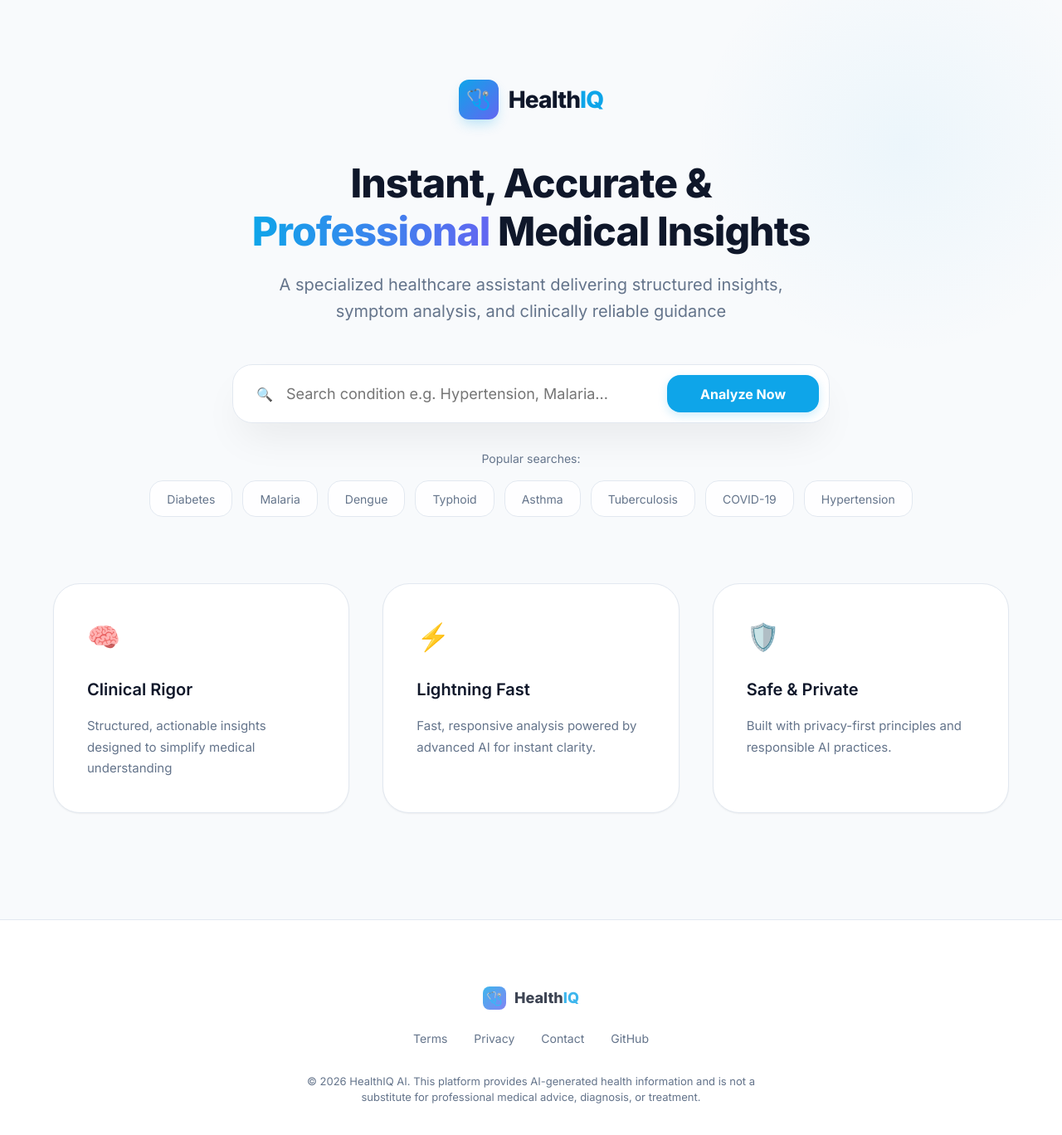
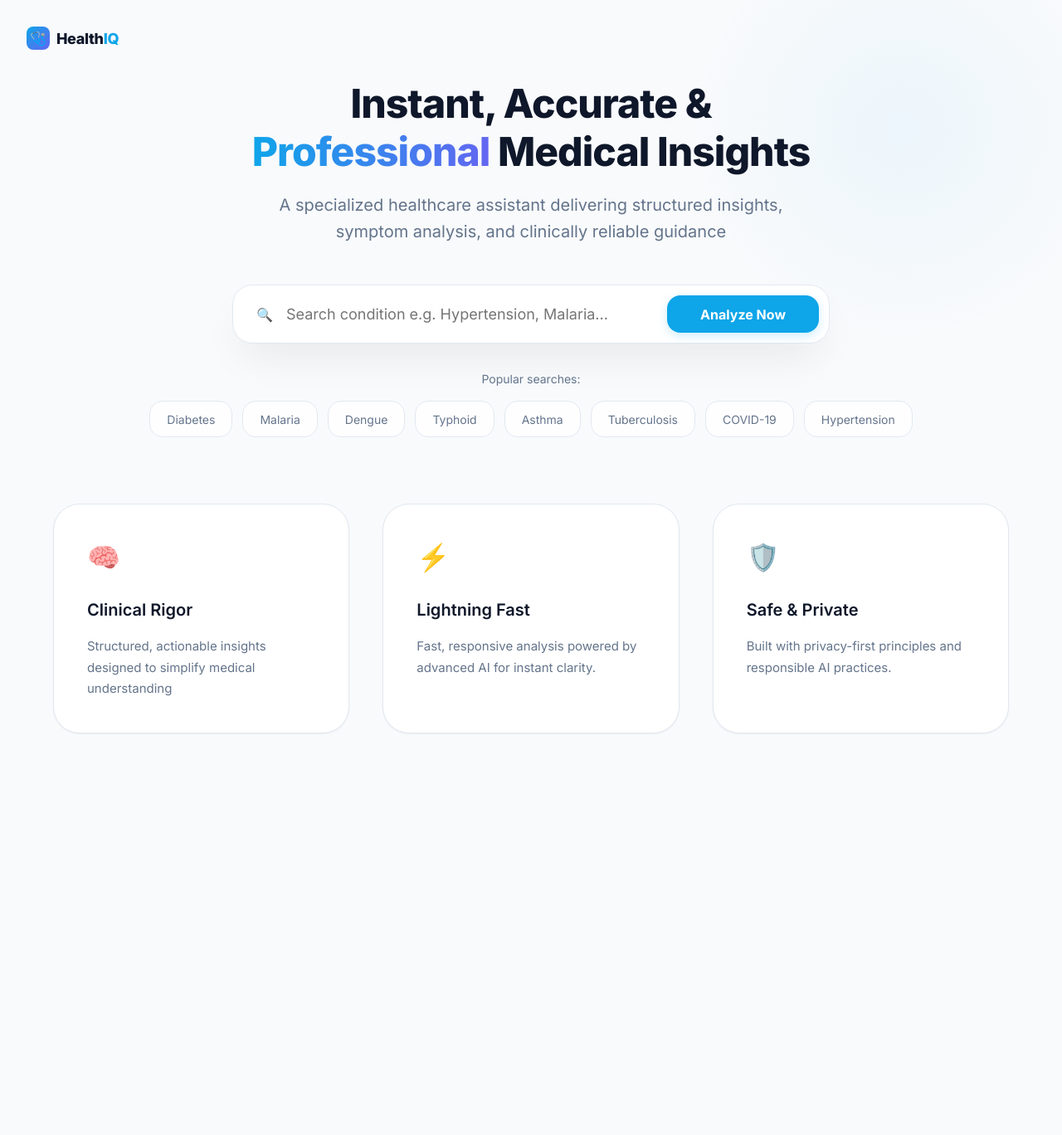
Before and after one commit to kashyap3037-crypto/HealthIQ, a React (Vite) app: page /#/ in a window 1280 px wide. Shown: the top 1368 px of the page at 83% size. After the commit the page ends 1012 px from the top, so only its background shows below. Built offline with nearby package versions, Linux system fonts and the light colour scheme; no server answers.

Commit message:
UI: Corner logo only, minimal layout

```diff
--- a/src/App.jsx
+++ b/src/App.jsx
@@ -1,18 +1,32 @@
-import { HashRouter as Router, Routes, Route } from 'react-router-dom'
-import Footer from './components/common/Footer.jsx'
+import { HashRouter as Router, Routes, Route, Link } from 'react-router-dom'
 import Home from './pages/Home.jsx'
 import ResultPage from './pages/ResultPage.jsx'
 
 export default function App() {
   return (
     <Router>
-      <div style={{ minHeight: '100vh', background: '#f8fafc', color: '#0f172a' }}>
+      <div style={{ minHeight: '100vh', background: '#f8fafc', color: '#0f172a', position: 'relative' }}>
 
         <style>{`
           @keyframes spin    { to { transform: rotate(360deg); } }
           @keyframes fadeUp  { from { opacity:0; transform:translateY(18px); } to { opacity:1; transform:translateY(0); } }
           .fade-in { animation: fadeUp 0.4s ease forwards; }
         `}</style>
+
+        {/* ── Minimalist Branding in Corner ── */}
+        <div style={{ position: 'absolute', top: '2rem', left: '2rem', zIndex: 100 }}>
+          <Link to="/" style={{ textDecoration: 'none', color: 'inherit', display: 'flex', alignItems: 'center', gap: '0.5rem' }}>
+            <div style={{
+              width: '1.75rem', height: '1.75rem', borderRadius: '0.5rem',
+              background: 'linear-gradient(135deg, #0ea5e9, #6366f1)',
+              display: 'flex', alignItems: 'center', justifyContent: 'center',
+              fontSize: '1rem'
+            }}>🩺</div>
+            <span style={{ fontWeight: 800, fontSize: '1.125rem', letterSpacing: '-0.02em' }}>
+              Health<span style={{ color: 'var(--primary)' }}>IQ</span>
+            </span>
+          </Link>
+        </div>
 
         <Routes>
           <Route path="/" element={<Home />} />
@@ -21,8 +35,6 @@ export default function App() {
           <Route path="*" element={<Home />} />
         </Routes>
 
-        <Footer />
-
       </div>
     </Router>
   )
--- a/src/components/common/Footer.jsx
+++ /dev/null
@@ -1,37 +0,0 @@
-
-export default function Footer() {
-  return (
-    <footer style={{
-      padding: '5rem 0 3rem',
-      background: 'var(--white)',
-      borderTop: '1px solid var(--border-color)',
-      textAlign: 'center',
-      marginTop: 'auto'
-    }}>
-      <div className="container">
-        <div style={{ display: 'flex', alignItems: 'center', justifyContent: 'center', gap: '0.625rem', marginBottom: '1.5rem', opacity: 0.8 }}>
-          <div style={{
-            width: '1.75rem', height: '1.75rem', borderRadius: '0.5rem',
-            background: 'linear-gradient(135deg, #0ea5e9, #6366f1)',
-            display: 'flex', alignItems: 'center', justifyContent: 'center',
-            fontSize: '1rem', color: '#fff'
-          }}>🩺</div>
-          <span style={{ fontWeight: 800, fontSize: '1.125rem' }}>
-            Health<span style={{ color: 'var(--primary)' }}>IQ</span>
-          </span>
-        </div>
-
-        <div style={{ display: 'flex', justifyContent: 'center', gap: '2rem', marginBottom: '2rem' }}>
-          <a href="#" style={{ color: 'var(--text-muted)', textDecoration: 'none', fontSize: '0.875rem' }}>Terms</a>
-          <a href="#" style={{ color: 'var(--text-muted)', textDecoration: 'none', fontSize: '0.875rem' }}>Privacy</a>
-          <a href="#" style={{ color: 'var(--text-muted)', textDecoration: 'none', fontSize: '0.875rem' }}>Contact</a>
-          <a href="#" style={{ color: 'var(--text-muted)', textDecoration: 'none', fontSize: '0.875rem' }}>GitHub</a>
-        </div>
-
-        <p style={{ fontSize: '0.8125rem', color: 'var(--text-muted)', maxWidth: '600px', margin: '0 auto' }}>
-          © {new Date().getFullYear()} HealthIQ AI. This platform provides AI-generated health information and is not a substitute for professional medical advice, diagnosis, or treatment.
-        </p>
-      </div>
-    </footer>
-  )
-}
--- a/src/pages/Home.jsx
+++ b/src/pages/Home.jsx
@@ -28,20 +28,6 @@ export default function Home() {
 
       <main className="container" style={{ position: 'relative', zIndex: 1, padding: '6rem 1.5rem 8rem' }}>
 
-        {/* ── Branding ── */}
-        <div style={{ display: 'flex', justifyContent: 'center', marginBottom: '3rem' }} className="fade-in">
-          <div style={{ display: 'flex', alignItems: 'center', gap: '0.75rem' }}>
-            <div style={{
-              width: '3rem', height: '3rem', borderRadius: '0.75rem',
-              background: 'linear-gradient(135deg, #0ea5e9, #6366f1)',
-              display: 'flex', alignItems: 'center', justifyContent: 'center',
-              fontSize: '1.5rem', boxShadow: '0 8px 16px -4px rgba(14,165,233,0.3)'
-            }}>🩺</div>
-            <span style={{ fontWeight: 800, fontSize: '1.75rem', letterSpacing: '-0.03em' }}>
-              Health<span style={{ color: 'var(--primary)' }}>IQ</span>
-            </span>
-          </div>
-        </div>
 
         {/* ── Hero Section ── */}
         <header style={{ textAlign: 'center', marginBottom: '5rem' }} className="fade-in">
```
